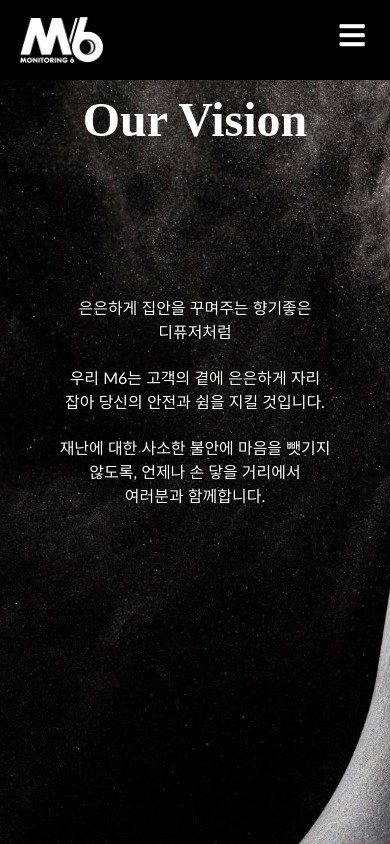
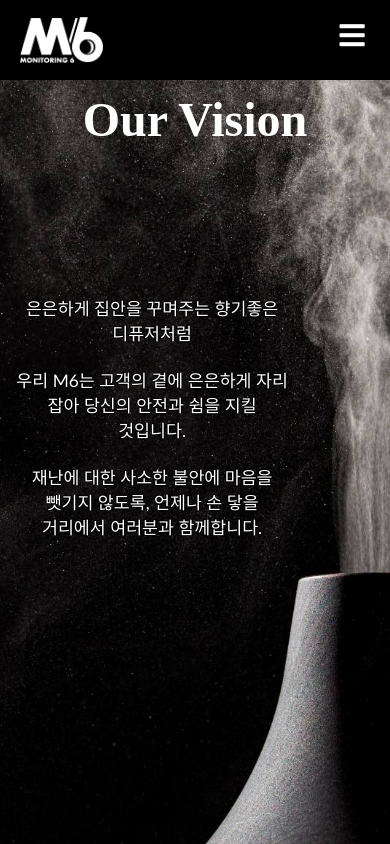
Before and after one commit to Monitoring6/monitoring6.github.io, a React (Create React App) app: page /vision in a window 390 px wide. Shown: the top 844 px of the page. Built offline with nearby package versions, Linux system fonts and the light colour scheme; a web font is replaced by a local one.

Commit message:
vision page reactive in mobile

```diff
--- a/src/components/Ourvision.css
+++ b/src/components/Ourvision.css
@@ -14,11 +14,11 @@
 	display: flex;
 	justify-content: center;
 	flex-direction: column;
-	left: 15%;
+	left: 4%;
 }
 
 .text-vision {
-	text-align: center;
+	text-align: start;
 	margin-bottom: 3%;
 	font-family: "Trebuchet MS", "Lucida Sans Unicode", "Lucida Grande",
 		"Lucida Sans", Arial, sans-serif;
@@ -26,12 +26,32 @@
 	font-weight: 500;
 }
 
-@media screen and (max-width: 720px) {
+@media screen and (max-width: 1300px) {
 	.text-on-image-vision {
-		font-size: 1.2em;
+		font-size: 1.5em;
+	}
+}
+
+@media screen and (max-width: 1000px) {
+	.text-on-image-vision {
+		font-size: 1.3em;
 	}
 
 	.text-vision {
 		margin-bottom: 8%;
 	}
+
+	.vision {
+		background-position-x: center;
+	}
 }
+
+@media screen and (max-width: 675px) {
+	.vision {
+		background-position-x: 60%;
+	}
+
+	.text-vision {
+		text-align: center;
+	}
+}
```
